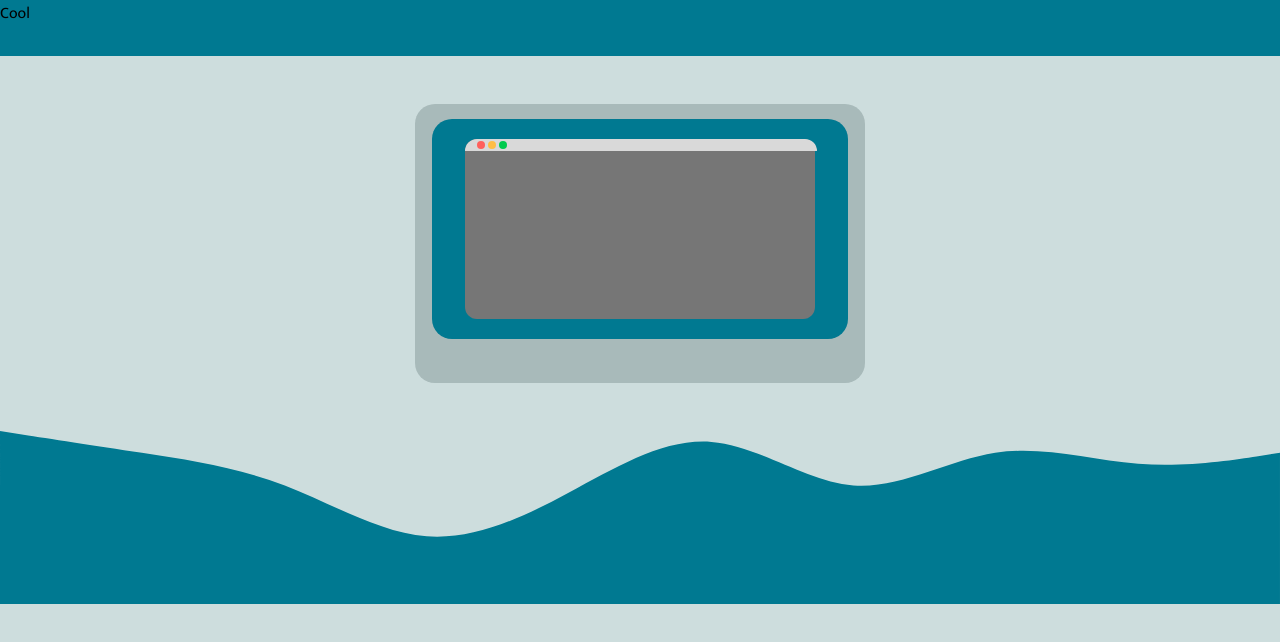
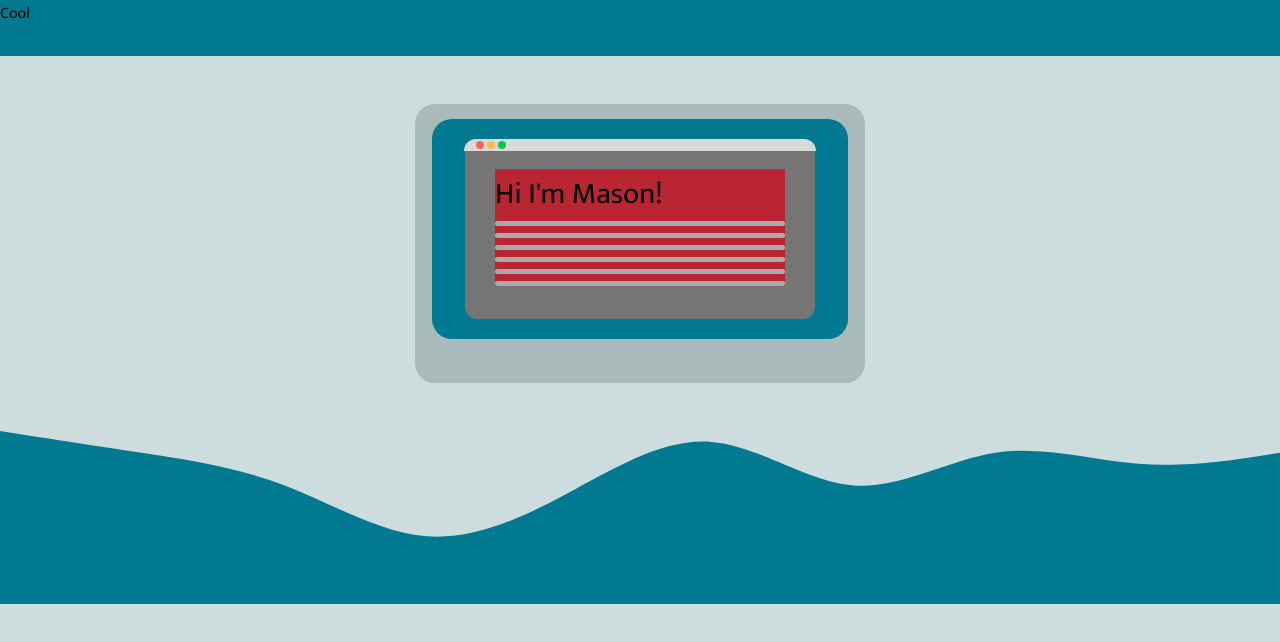
Before and after one commit to Mason-Dino/Mason-Dino.github.io, a plain HTML site: page index.html in a window 1280 px wide. Drawn offline with Linux system fonts and the light colour scheme.

Commit message:
adding the fake and real text of the computer

```diff
--- a/index.html
+++ b/index.html
@@ -20,10 +20,20 @@
                     <div class="iconBar" style="background-color: #FFBD44;"></div>
                     <div class="iconBar" style="background-color: #00CA4E;"></div>
                 </div>
+                <div class="textWindow">
+                    <p class="realText">Hi I'm Mason!</p>
+                    <div class="fakeText"></div>
+                    <div class="fakeText"></div>
+                    <div class="fakeText"></div>
+                    <div class="fakeText"></div>
+                    <div class="fakeText"></div>
+                    <div class="fakeText"></div>
+                </div>
             </div>
         </div>
     </div>
     <img src="style/image/wave.svg" alt="test" width="100%">
+
     <!--
         <div class="bentoBox">
         <div class="one"></div>
--- a/style/computer.css
+++ b/style/computer.css
@@ -51,6 +51,7 @@ body {
 
     display: flex;
     flex-direction: column;
+    align-items: center;
     padding: 0px;
     gap: 18px;
 }
@@ -73,3 +74,26 @@ body {
     height: 8px;
     border-radius: 50%;
 }
+
+.textWindow {
+    width: 290px;
+    background-color: #bb2532;
+
+    display: flex;
+    flex-direction: column;
+    gap: 7px;
+}
+
+.realText {
+    height: 35px;
+    font-size: 30px;
+    margin-top: 0px;
+    margin-bottom: 10px;
+}
+
+.fakeText {
+    width: 100%;
+    height: 5px;
+    border-radius: 20px;
+    background-color: #ABABAB;
+}
```
